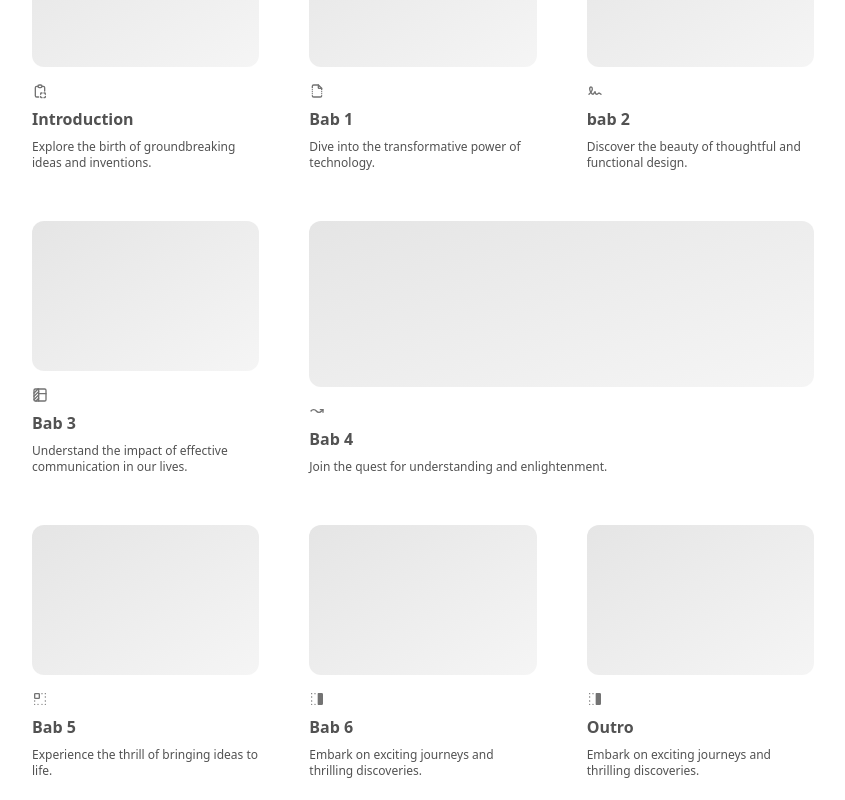
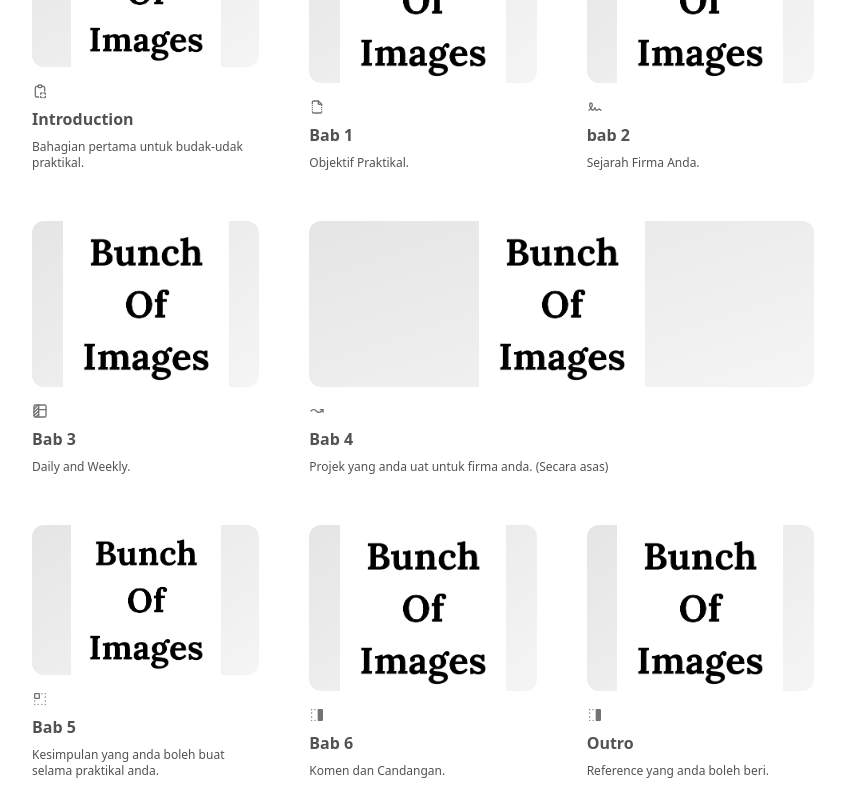
Before and after one commit to YOLO-GIT/intern-stuff, a React (Vite) app in the folder intern-stuff/: page /documents in a window 1280 px wide. Shown: the part 200-1000 px from the top of the page, without its empty margins (217-1062 px from the left). Built offline with nearby package versions, Linux system fonts and the light colour scheme.

Commit message:
Changes the name and picture

```diff
--- a/intern-stuff/src/components/tools/bento.jsx
+++ b/intern-stuff/src/components/tools/bento.jsx
@@ -10,6 +10,7 @@ import {
   IconSignature,
   IconTableColumn,
 } from "@tabler/icons-react";
+import Image from "../../assets/img-template.png";
 
 export function BentoGridDemo() {
   return (
@@ -28,55 +29,56 @@ export function BentoGridDemo() {
   );
 }
 const Skeleton = () => (
-  <div className="flex flex-1 w-full h-full min-h-[6rem] rounded-xl bg-gradient-to-br from-neutral-200 dark:from-neutral-900 dark:to-neutral-800 to-neutral-100"></div>
+  <div className="flex flex-1 w-full h-full min-h-[6rem] rounded-xl bg-gradient-to-br from-neutral-200 dark:from-neutral-900 dark:to-neutral-800 to-neutral-100">
+    <img src={Image} className="mx-auto" />
+  </div>
 );
 const items = [
   {
     title: "Introduction",
-    description: "Explore the birth of groundbreaking ideas and inventions.",
+    description: "Bahagian pertama untuk budak-udak praktikal.",
     header: <Skeleton />,
     icon: <IconClipboardCopy className="h-4 w-4 text-neutral-500" />,
   },
   {
     title: "Bab 1",
-    description: "Dive into the transformative power of technology.",
+    description: "Objektif Praktikal.",
     header: <Skeleton />,
     icon: <IconFileBroken className="h-4 w-4 text-neutral-500" />,
   },
   {
     title: "bab 2",
-    description: "Discover the beauty of thoughtful and functional design.",
+    description: "Sejarah Firma Anda.",
     header: <Skeleton />,
     icon: <IconSignature className="h-4 w-4 text-neutral-500" />,
   },
   {
     title: "Bab 3",
-    description:
-      "Understand the impact of effective communication in our lives.",
+    description: "Daily and Weekly.",
     header: <Skeleton />,
     icon: <IconTableColumn className="h-4 w-4 text-neutral-500" />,
   },
   {
     title: "Bab 4",
-    description: "Join the quest for understanding and enlightenment.",
+    description: "Projek yang anda uat untuk firma anda. (Secara asas)",
     header: <Skeleton />,
     icon: <IconArrowWaveRightUp className="h-4 w-4 text-neutral-500" />,
   },
   {
     title: "Bab 5",
-    description: "Experience the thrill of bringing ideas to life.",
+    description: "Kesimpulan yang anda boleh buat selama praktikal anda.",
     header: <Skeleton />,
     icon: <IconBoxAlignTopLeft className="h-4 w-4 text-neutral-500" />,
   },
   {
     title: "Bab 6",
-    description: "Embark on exciting journeys and thrilling discoveries.",
+    description: "Komen dan Candangan.",
     header: <Skeleton />,
     icon: <IconBoxAlignRightFilled className="h-4 w-4 text-neutral-500" />,
   },
   {
     title: "Outro",
-    description: "Embark on exciting journeys and thrilling discoveries.",
+    description: "Reference yang anda boleh beri.",
     header: <Skeleton />,
     icon: <IconBoxAlignRightFilled className="h-4 w-4 text-neutral-500" />,
   },
```
